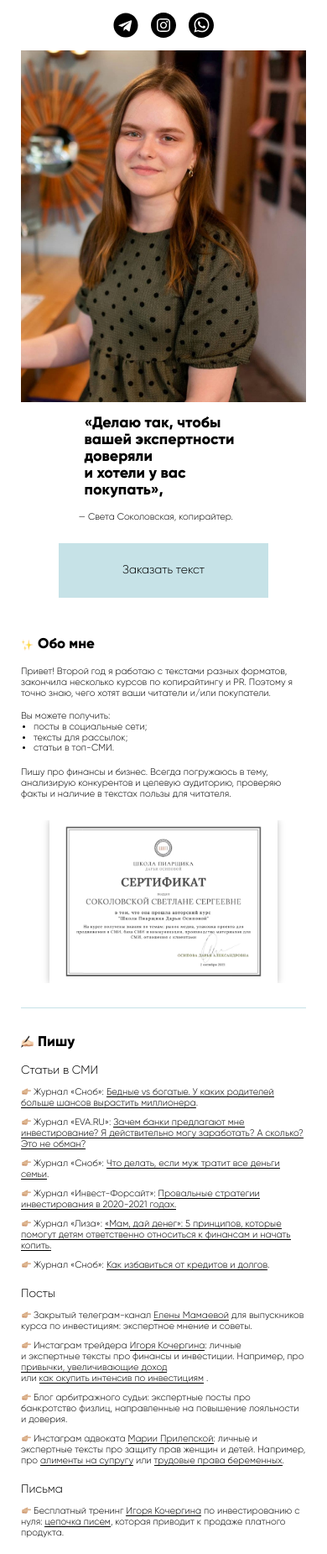
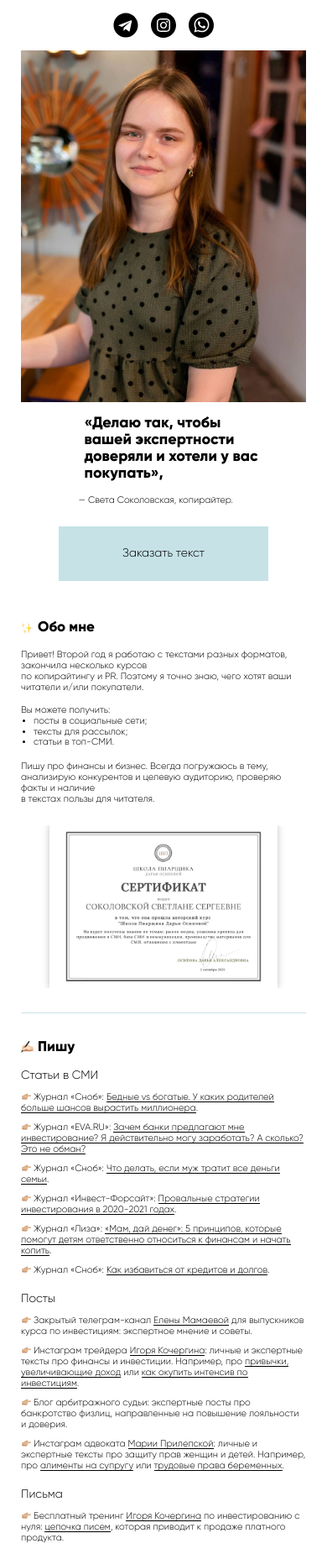
Before and after one commit to helpMeRise/sokolovskaya-copywriter, a website: page src/index.html in a window 390 px wide. Shown: the top 1851 px of the page at 84% size. Drawn offline with Linux system fonts and the light colour scheme; files that its build step writes are made by us from their sources; files whose address does not match are found by name.

Commit message:
исправлены переносы на мобильной версии

```diff
--- a/src/index.html
+++ b/src/index.html
@@ -70,7 +70,7 @@
           <a href="https://wa.me/89504962271" class="socials__link socials__link_wa" target="_blank"></a>
         </li>
       </ul>
-      <h1 class="hero__title section__title">«Делаю так, чтобы вашей экспертности доверяли <br class="section__br section__br_desktop"> и хотели у вас покупать»,</h1>
+      <h1 class="hero__title section__title">«Делаю так, чтобы вашей экспертности доверяли <br  class="section__br section__br_desktop">и хотели у вас покупать»,</h1>
       <p class="section__text hero__text">— Света Соколовская, копирайтер.</p>
       <a href="#contacts" class="button hero__button" aria-label="Кнопка которая переносит к секции с контактами">Заказать текст</a>
 
@@ -133,10 +133,10 @@
           <h3 class="write__list-title">Статьи в СМИ</h3>
 
           <li class="write__item write__articles-item">Журнал «Сноб»: <a href="https://snob.ru/entry/237277/?amp" class="write__link" target="_blank"> Бедные vs богатые. У каких родителей больше шансов вырастить миллионера</a>.</li>
-          <li class="write__item write__articles-item">Журнал «EVA.RU»: <a href="https://eva.ru/travel/growth/read-zachem-banki-predlagayut-mne-investirovanie-ya-dej-stvitel-no-mogu-zarabotat--a-skol-ko-ehto-ne-obman-na-vse-voprosy-otvechaet-finansist-73110.htm" class="write__link" target="_blank">Зачем банки предлагают мне инвестирование? Я действительно могу заработать? А сколько? Это не обман?</a> </li>
+          <li class="write__item write__articles-item">Журнал «EVA.RU»: <a href="https://eva.ru/travel/growth/read-zachem-banki-predlagayut-mne-investirovanie-ya-dej-stvitel-no-mogu-zarabotat--a-skol-ko-ehto-ne-obman-na-vse-voprosy-otvechaet-finansist-73110.htm" class="write__link" target="_blank">Зачем банки предлагают мне инвестирование? Я действительно могу заработать? А сколько? Это не обман?</a></li>
           <li class="write__item write__articles-item">Журнал «Сноб»: <a href="https://snob.ru/entry/237776/" class="write__link" target="_blank"> Что делать, если муж тратит все деньги семьи</a>.</li>
-          <li class="write__item write__articles-item">Журнал «Инвест-Форсайт»: <a href="https://www.if24.ru/samye-provalnye-strategii-investirovaniya-2020-2021-gg/" class="write__link" target="_blank">Провальные стратегии инвестирования в 2020-2021 годах.</a></li>
-          <li class="write__item write__articles-item">Журнал «Лиза»: <a href="https://lisa.ru/moy-rebenok/deti/689561--mam-daj-deneg-5-principov-kotorye-pomogut-detyam-otvetstvenno-otnositsya-k-finansam-i-nachat-kopit/" class="write__link" target="_blank">«Мам, дай денег»: 5 принципов, которые помогут детям ответственно относиться к финансам и начать копить.</a></li>
+          <li class="write__item write__articles-item">Журнал «Инвест-Форсайт»: <a href="https://www.if24.ru/samye-provalnye-strategii-investirovaniya-2020-2021-gg/" class="write__link" target="_blank">Провальные стратегии инвестирования в 2020-2021 годах</a>.</li>
+          <li class="write__item write__articles-item">Журнал «Лиза»: <a href="https://lisa.ru/moy-rebenok/deti/689561--mam-daj-deneg-5-principov-kotorye-pomogut-detyam-otvetstvenno-otnositsya-k-finansam-i-nachat-kopit/" class="write__link" target="_blank">«Мам, дай денег»: 5 принципов, которые помогут детям ответственно относиться к финансам и начать копить</a>.</li>
           <li class="write__item write__articles-item">Журнал «Сноб»: <a href="https://snob.ru/entry/238129/" class="write__link" target="_blank">Как избавиться от кредитов и долгов</a>.</li>
         </ul>
       </div>
@@ -146,7 +146,7 @@
           <h3 class="write__list-title">Посты</h3>
 
           <li class="write__item write__posts-item">Закрытый телеграм-канал <a href="https://www.instagram.com/mamaeva_invest/" class="write__link" target="_blank">Елены Мамаевой</a>  для выпускников курса по инвестициям: экспертное мнение и советы.</li>
-          <li class="write__item write__posts-item">Инстаграм трейдера <a href="https://www.instagram.com/igvestor/" class="write__link" target="_blank"> Игоря Кочергина</a>: личные <br class="section__br section__br_desktop"> и экспертные тексты про финансы и инвестиции. Например, про <a href="https://www.instagram.com/p/CFcOmc4oQ-2/?utm_source=ig_web_copy_link" class="write__link" target="_blank">привычки, увеличивающие доход</a><br class="section__br section__br_desktop"> или <a href="https://www.instagram.com/p/CF1-DnQAeE1/?utm_source=ig_web_copy_link" class="write__link" target="_blank">как окупить интенсив по инвестициям</a> .</li>
+          <li class="write__item write__posts-item">Инстаграм трейдера <a href="https://www.instagram.com/igvestor/" class="write__link" target="_blank"> Игоря Кочергина</a>: личные <br class="section__br section__br_desktop"> и экспертные тексты про финансы и инвестиции. Например, про <a href="https://www.instagram.com/p/CFcOmc4oQ-2/?utm_source=ig_web_copy_link" class="write__link" target="_blank">привычки, увеличивающие доход</a><br class="section__br section__br_desktop"> или <a href="https://www.instagram.com/p/CF1-DnQAeE1/?utm_source=ig_web_copy_link" class="write__link" target="_blank">как окупить интенсив по инвестициям</a>.</li>
           <li class="write__item write__posts-item">Блог арбитражного судьи: экспертные посты про банкротство физлиц, направленные на повышение лояльности и доверия.</li>
           <li class="write__item write__posts-item">Инстаграм адвоката <a href="https://www.instagram.com/advokat_prilepskaya/" class="write__link" target="_blank">Марии Прилепской</a>: личные и экспертные тексты про защиту прав женщин и детей. Например, про <a href="https://www.instagram.com/p/COu3xXahEPr/?utm_source=ig_web_copy_link" class="write__link" target="_blank">алименты на супругу</a> или <a href="https://www.instagram.com/p/CMjXZCyhGJY/?utm_source=ig_web_copy_link" class="write__link" target="_blank">трудовые права беременных</a>.</li>
         </ul>
--- a/src/sass/components/_global.sass
+++ b/src/sass/components/_global.sass
@@ -129,12 +129,12 @@ h1, h2, h3, h4, p
         bottom: -30px
 
   &__br
-    &_desctop
+    &_desktop
       display: inline
     &_mob
       display: none
     @media screen and ( max-width: 767px )
-      &_desctop
+      &_desktop
         display: none
       &_mob
         display: inline
--- a/src/sass/components/_hero.sass
+++ b/src/sass/components/_hero.sass
@@ -13,6 +13,8 @@
     max-width: 475px
     margin-bottom: 37px
     padding-left: 0
+    &::before
+      display: none
   &__text
     font-size: 24px
     line-height: 29px
```
Also changed, not shown: dist/css/index.css, dist/css/index.min.css, dist/index.html.
